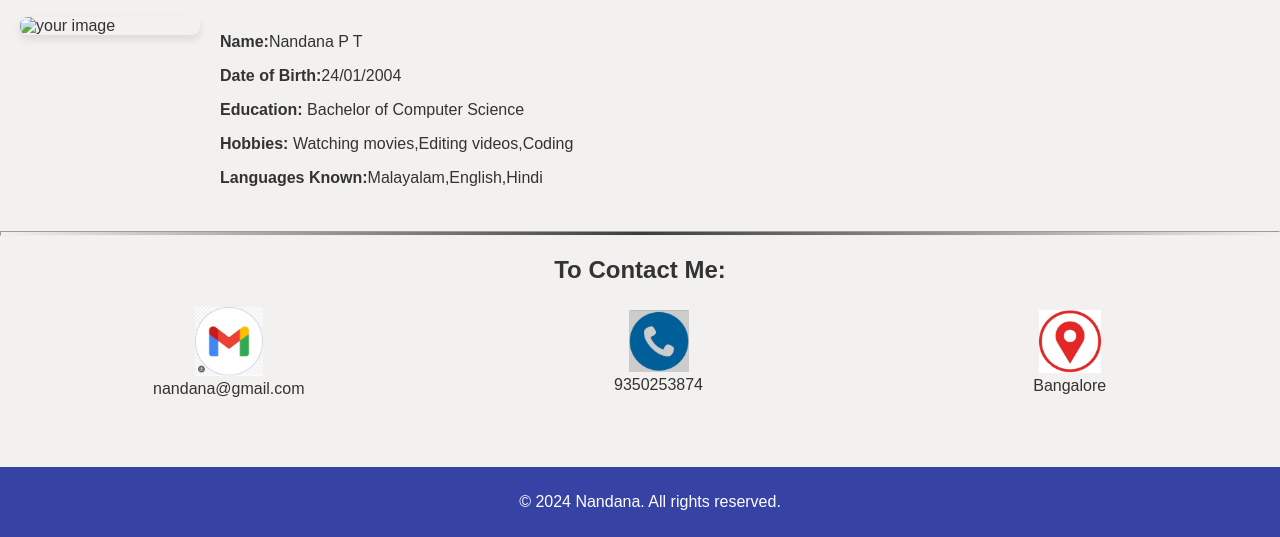
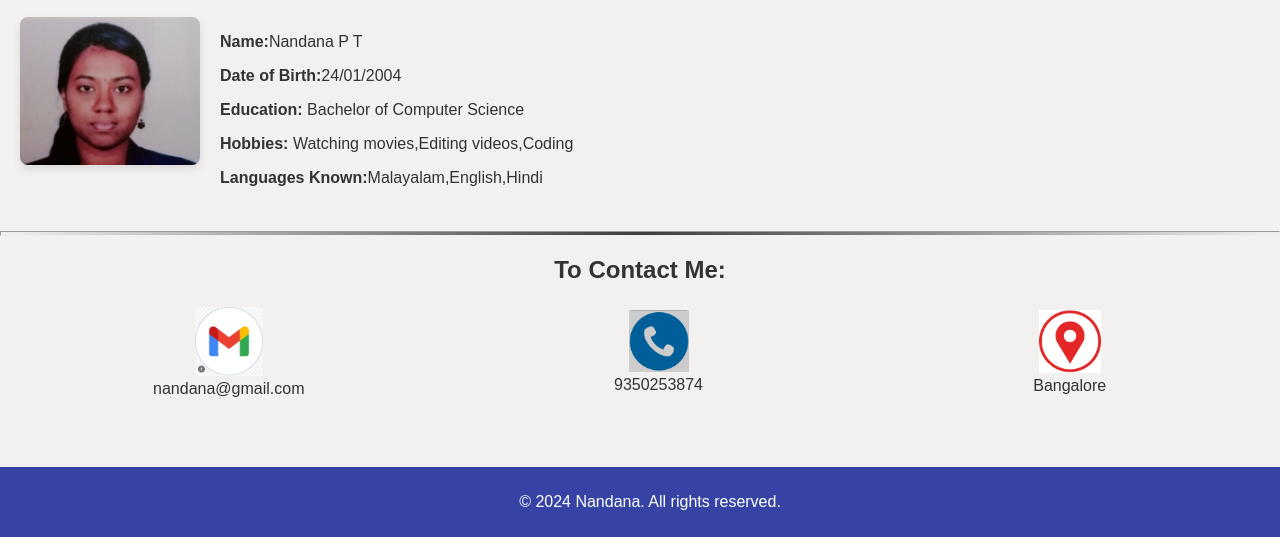
Before and after one commit to Nandanapt/my_portfolio, a plain HTML site: page biodata.html in a window 1280 px wide. Shown: the part 263-800 px from the top of the page. Drawn offline with Linux system fonts and the light colour scheme.

Commit message:
Update biodata.html

```diff
--- a/biodata.html
+++ b/biodata.html
@@ -23,7 +23,7 @@
     <section>
       <h2>BIODATA</h2>
       <div class="biodata-container">
-        <img src="img/profile.jpg" alt="your image" class="profile-pic">
+        <img src="profile.jpg" alt="your image" class="profile-pic">
         <div class="biodata-details">
 
       <p><strong>Name:</strong>Nandana P T</p>
```
